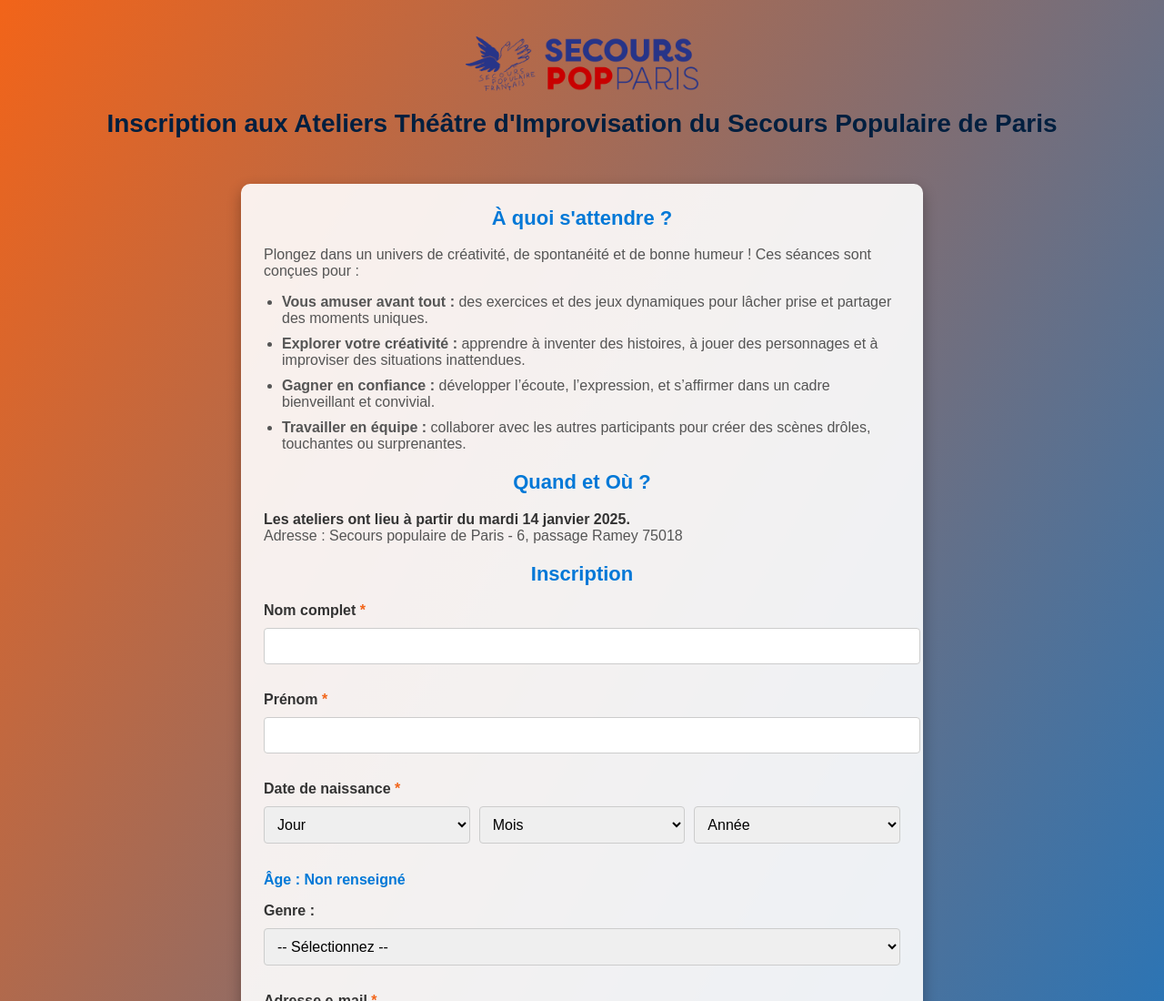
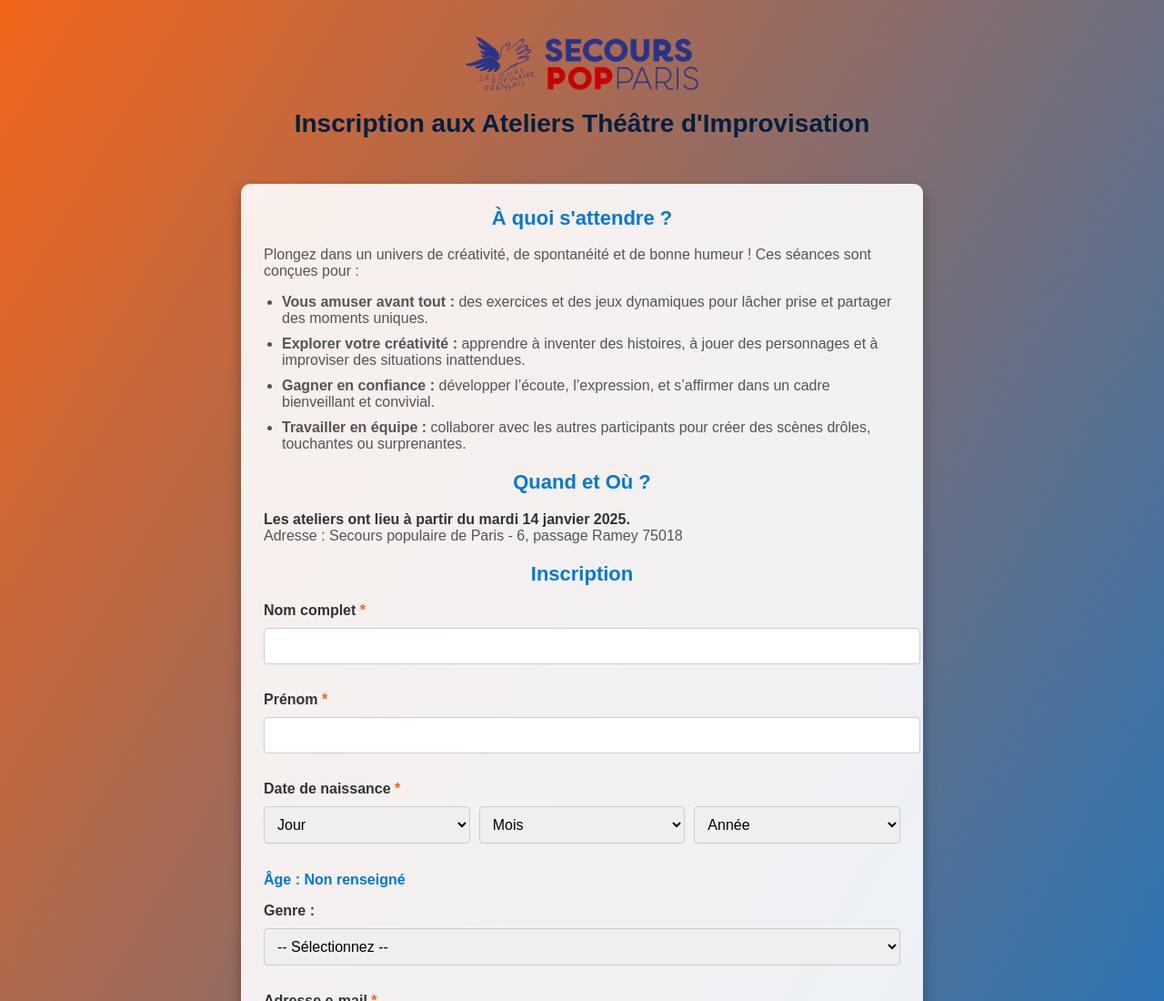
Before and after one commit to slybarrow/Inscription-ateliers-impro, a plain HTML site: page index.html in a window 1280 px wide. Shown: the top 1100 px of the page at 91% size. Drawn offline with Linux system fonts and the light colour scheme.

Commit message:
Update index.html

```diff
--- a/index.html
+++ b/index.html
@@ -196,7 +196,7 @@
 <body>
     <header>
         <img src="Logo_CMJN@2x.png" alt="Secours Populaire Français">
-        <h1 style="color: #001f3f;">Inscription aux Ateliers Théâtre d'Improvisation du Secours Populaire de Paris</h1>
+        <h1 style="color: #001f3f;">Inscription aux Ateliers Théâtre d'Improvisation</h1>
     </header>
     <div class="form-container">
         <!-- À quoi s'attendre -->
```
